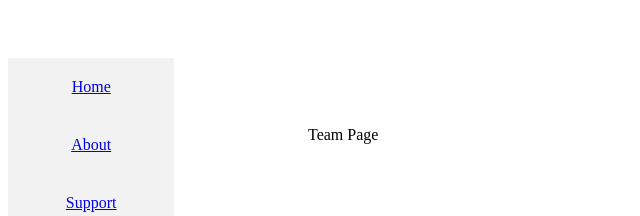
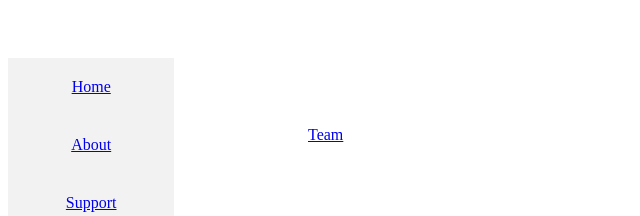
Before and after one commit to jinenab/reach-router, a React (Create React App) app: page /dashboard/team in a window 1280 px wide. Shown: the top 216 px of the page, without its empty margins (0-640 px from the left). Built offline with nearby package versions, Linux system fonts and the light colour scheme.

Commit message:
use the match.uri

```diff
--- a/src/App.js
+++ b/src/App.js
@@ -29,7 +29,7 @@ return(<div>
         <User path="user/:id" exact/>
         <Dash className="Dash" path="dashboard" exact>
             <DashHome path="/" exact/>
-            <Team path="team" exact />
+            <Team path="team/*" exact />
 
         </Dash>
         <NotFound default></NotFound>
--- a/src/components/Team/team.js
+++ b/src/components/Team/team.js
@@ -1,5 +1,19 @@
 import React from "react"
+import {Match,Link} from "@reach/router"
+import Home from "../Home"
 function Team(){
-    return(<div>Team Page</div>)
+    return(<div>
+
+<Match path="/dashboard/team/*">{props=>
+
+
+<div>
+    <Link to={props.match.uri}> Team </Link>
+</div>
+
+
+}</Match>
+
+    </div>)
 }
 export default Team
--- a/src/components/User/user.js
+++ b/src/components/User/user.js
@@ -1,6 +1,6 @@
 import React from 'react';
 import {Match} from "@reach/router"
-function User(props){
+function User(){
 return(<div>
    <Match path="/user/:id">
 {
```
